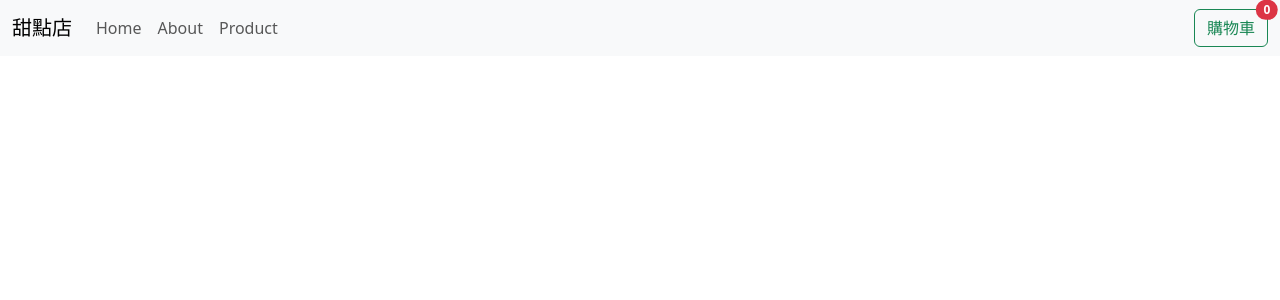
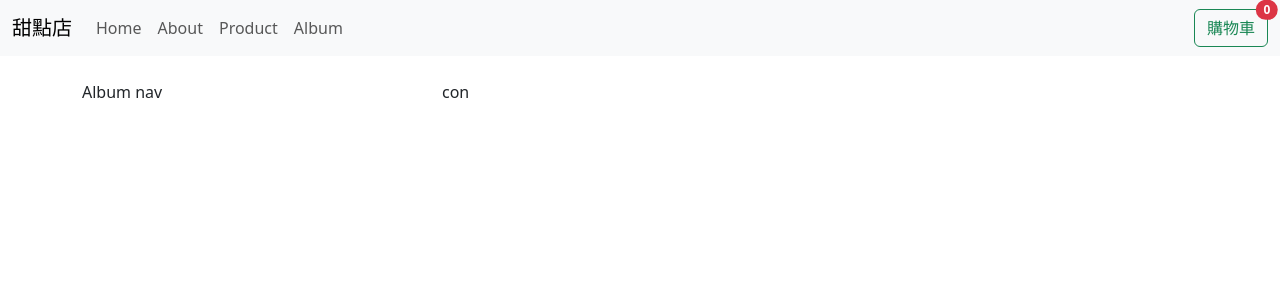
Before and after one commit to its22dev/react-22-final-project, a React (Create React App) app: page /album in a window 1280 px wide. Shown: the top 300 px of the page. Built offline with nearby package versions, Linux system fonts and the light colour scheme.

Commit message:
fix: add Nested route

```diff
--- a/src/compenents/Container.js
+++ b/src/compenents/Container.js
@@ -2,6 +2,8 @@
 import Home from './pages/Home'
 import About from './pages/About'
 import ProductList from './pages/ProductList';
+import Album from './pages/Album';
+import AlbumIndex from './pages/album/AlbumIndex';
 
 const Container = ({ }) => {
   return <div className="container mt-4">
@@ -10,6 +12,9 @@
         <Route path='/' element={<Home />} />
         <Route path='/about' element={<About />} />
         <Route path='/products' element={<ProductList />} />
+        <Route path='/album' element={<Album />} >
+          <Route index element={<AlbumIndex />} />
+        </Route>
       </Routes>
     </div>
   </div>
--- a/src/compenents/Navbar.js
+++ b/src/compenents/Navbar.js
@@ -23,6 +23,9 @@
             <li className="nav-item">
               <Link className="nav-link" to='/products'>Product</Link>
             </li>
+            <li className="nav-item">
+              <Link className="nav-link" to='/album'>Album</Link>
+            </li>
           </ul>
           <button className="btn btn-outline-success position-relative" type="submit">
             購物車
--- /dev/null
+++ b/src/compenents/pages/Album.js
@@ -0,0 +1,16 @@
+import { Outlet } from "react-router-dom";
+
+const Album = ({ }) => {
+  return (<div className="row">
+    <div className="col-4">
+      Album nav
+    </div>
+    <div className="col-8">
+      <Outlet />
+    </div>
+  </div>
+  )
+}
+
+
+export default Album;
--- /dev/null
+++ b/src/compenents/pages/album/AlbumIndex.js
@@ -0,0 +1,9 @@
+const AlbumIndex = ({ }) => {
+  return (<div className="row">
+    con
+  </div>
+  )
+}
+
+
+export default AlbumIndex;
```
